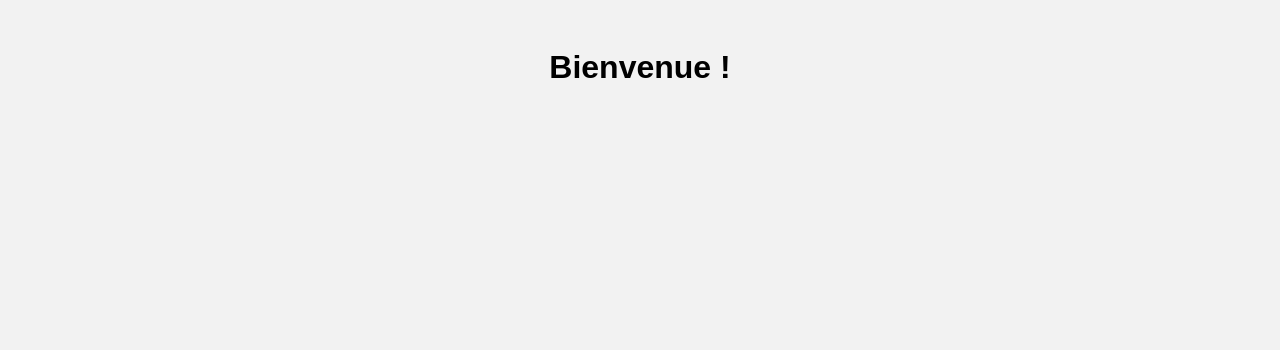
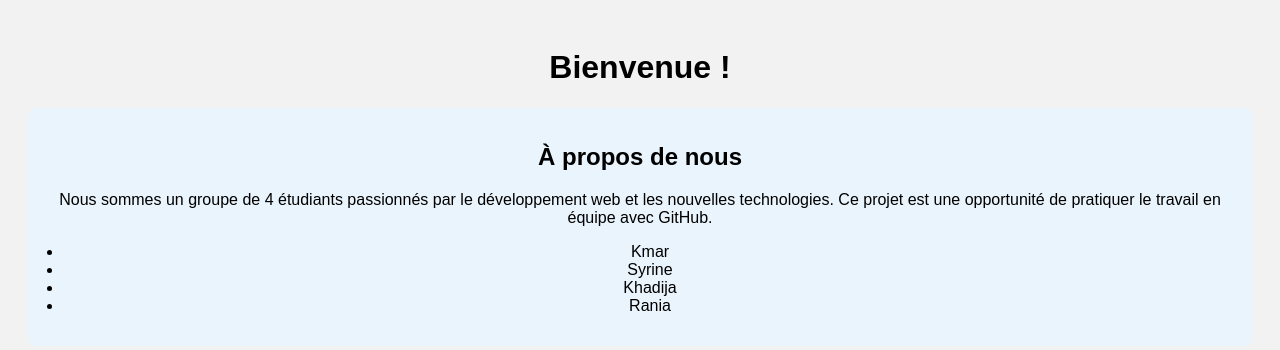
Before and after one commit to Kmar06/page-html-groupe, a plain HTML site: page index.html in a window 1280 px wide. Drawn offline with Linux system fonts and the light colour scheme.

Commit message:
Ajout section À propos par Syrine

```diff
--- a/index.html
+++ b/index.html
@@ -6,5 +6,15 @@
 </head>
 <body>
   <h1>Bienvenue !</h1>
+  <section id="apropos">
+  <h2>À propos de nous</h2>
+  <p>Nous sommes un groupe de 4 étudiants passionnés par le développement web et les nouvelles technologies. Ce projet est une opportunité de pratiquer le travail en équipe avec GitHub.</p>
+  <ul>
+    <li>Kmar</li>
+    <li>Syrine</li>
+    <li>Khadija</li>
+    <li>Rania</li>
+  </ul>
+</section>
 </body>
 </html>
--- a/style.css
+++ b/style.css
@@ -4,3 +4,14 @@ body {
   text-align: center;
   padding: 20px;
 }
+#apropos {
+  background-color: #eaf4fc;
+  padding: 15px;
+  border-radius: 8px;
+  margin-top: 20px;
+}
+
+#apropos ul {
+  list-style-type: disc;
+  padding-left: 20px;
+}
```
